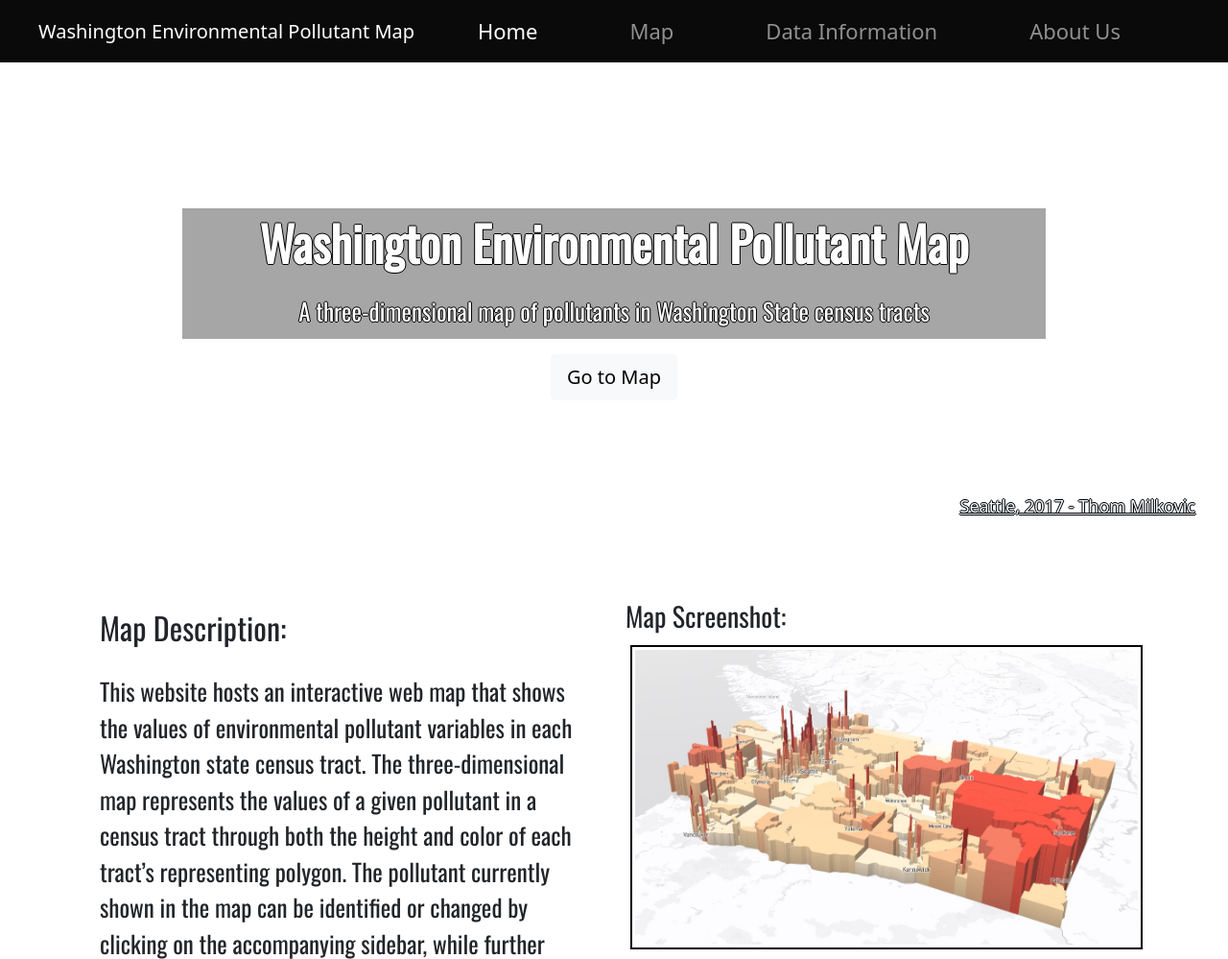
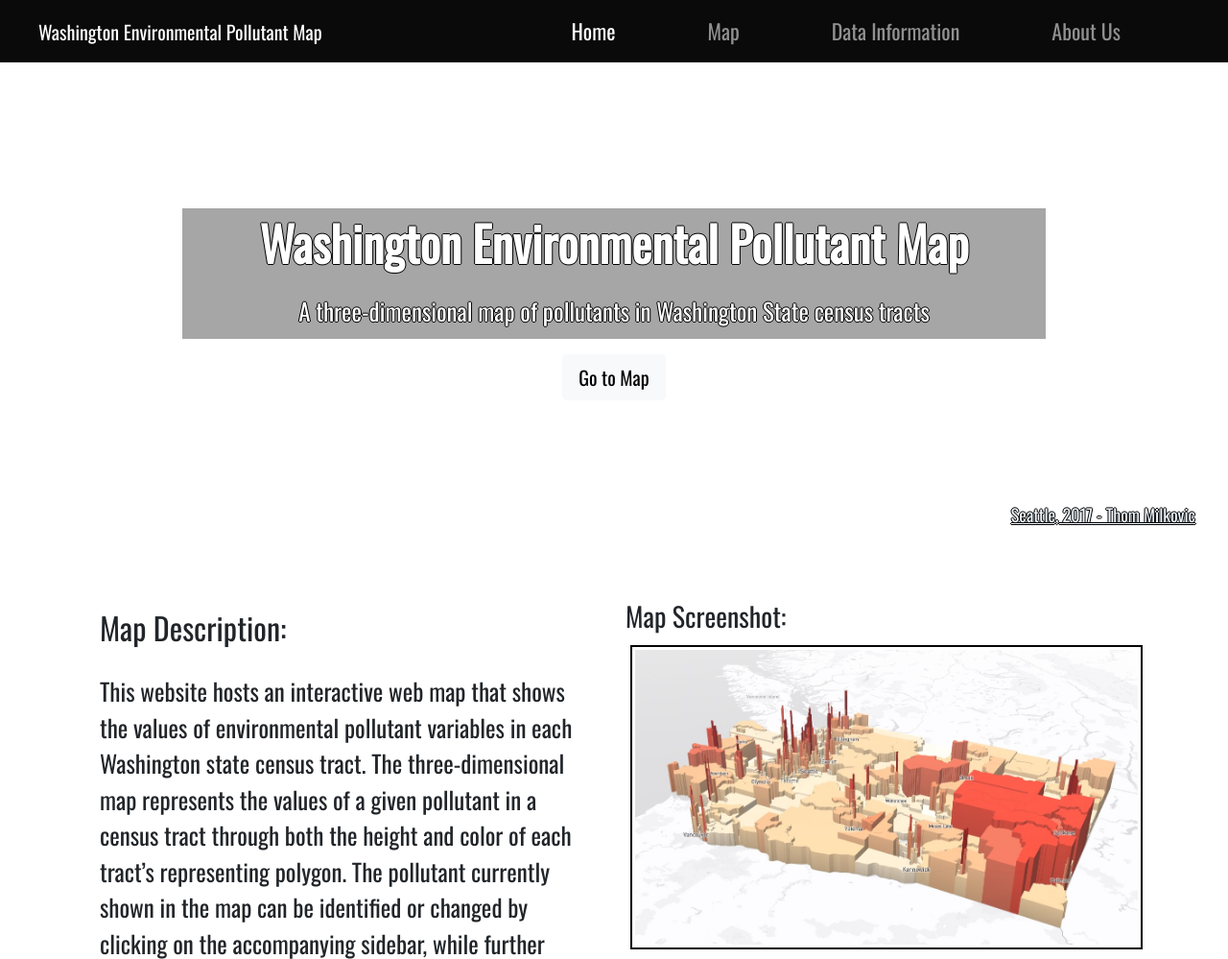
Before and after one commit to CalvinUW/Washington_pollutant_map, a plain HTML site: page index.html in a window 1280 px wide. Shown: the top 999 px of the page at 96% size. Drawn offline with nearby package versions, Linux system fonts and the light colour scheme.

Commit message:
changed the font of interfaces in the "Home" page

```diff
--- a/index.html
+++ b/index.html
@@ -13,7 +13,7 @@
     <link href="./css/styles.css" rel="stylesheet">
 </head>
 
-<body id="index-page">
+<body id="index-page" style="font-size: 25px; font-family: 'Oswald', sans-serif;">
     <!-- Navigation-->
     <nav class="navbar navbar-dark navbar-expand-lg">
         <div class="container-fluid">
```
